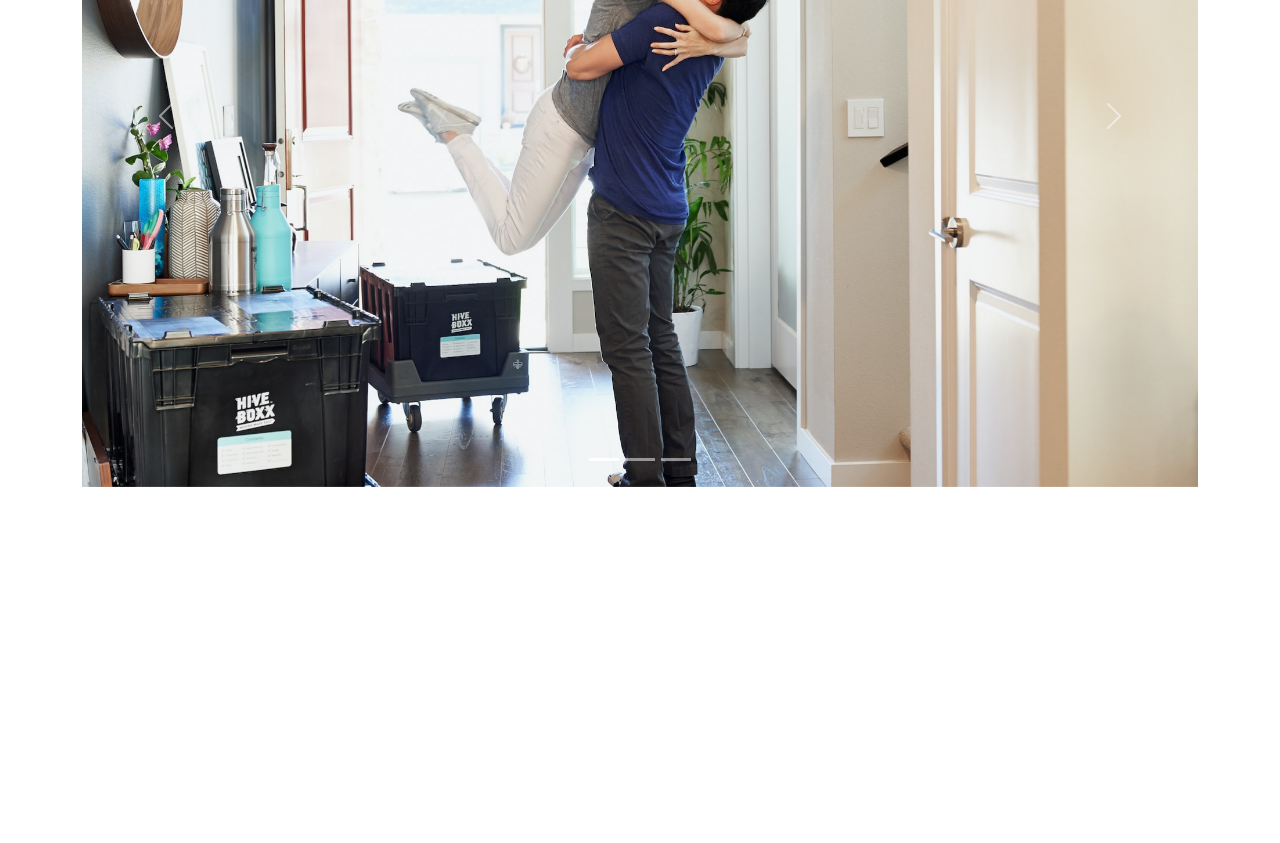
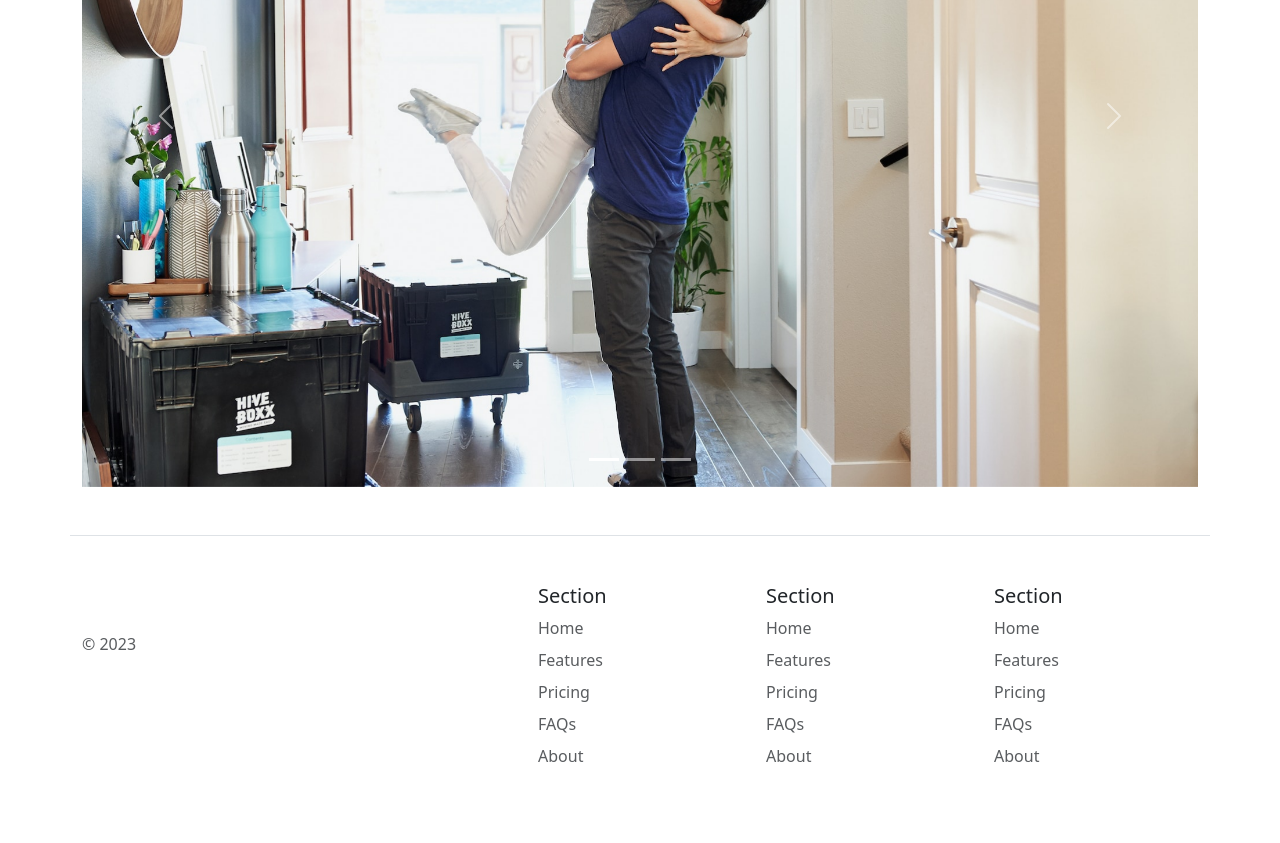
Before and after one commit to otabek7/Bootstrap_Components_Practice, a plain HTML site: page 11.2 Bootstrap Components/index.html in a window 1280 px wide. Shown: the part 1673-2516 px from the top of the page. Before the commit the page ends 2160 px from the top, so only its background shows below. Drawn offline with nearby package versions, Linux system fonts and the light colour scheme.

Commit message:
added a footer  component

```diff
--- a/11.2 Bootstrap Components/index.html
+++ b/11.2 Bootstrap Components/index.html
@@ -236,6 +236,54 @@
       </div>
     </div>
 
+    <div class="container">
+      <footer class="row row-cols-1 row-cols-sm-2 row-cols-md-5 py-5 my-5 border-top">
+        <div class="col mb-3">
+          <a href="/" class="d-flex align-items-center mb-3 link-body-emphasis text-decoration-none">
+            <svg class="bi me-2" width="40" height="32"><use xlink:href="#bootstrap"></use></svg>
+          </a>
+          <p class="text-body-secondary">© 2023</p>
+        </div>
+
+        <div class="col mb-3">
+
+        </div>
+
+        <div class="col mb-3">
+          <h5>Section</h5>
+          <ul class="nav flex-column">
+            <li class="nav-item mb-2"><a href="#" class="nav-link p-0 text-body-secondary">Home</a></li>
+            <li class="nav-item mb-2"><a href="#" class="nav-link p-0 text-body-secondary">Features</a></li>
+            <li class="nav-item mb-2"><a href="#" class="nav-link p-0 text-body-secondary">Pricing</a></li>
+            <li class="nav-item mb-2"><a href="#" class="nav-link p-0 text-body-secondary">FAQs</a></li>
+            <li class="nav-item mb-2"><a href="#" class="nav-link p-0 text-body-secondary">About</a></li>
+          </ul>
+        </div>
+
+        <div class="col mb-3">
+          <h5>Section</h5>
+          <ul class="nav flex-column">
+            <li class="nav-item mb-2"><a href="#" class="nav-link p-0 text-body-secondary">Home</a></li>
+            <li class="nav-item mb-2"><a href="#" class="nav-link p-0 text-body-secondary">Features</a></li>
+            <li class="nav-item mb-2"><a href="#" class="nav-link p-0 text-body-secondary">Pricing</a></li>
+            <li class="nav-item mb-2"><a href="#" class="nav-link p-0 text-body-secondary">FAQs</a></li>
+            <li class="nav-item mb-2"><a href="#" class="nav-link p-0 text-body-secondary">About</a></li>
+          </ul>
+        </div>
+
+        <div class="col mb-3">
+          <h5>Section</h5>
+          <ul class="nav flex-column">
+            <li class="nav-item mb-2"><a href="#" class="nav-link p-0 text-body-secondary">Home</a></li>
+            <li class="nav-item mb-2"><a href="#" class="nav-link p-0 text-body-secondary">Features</a></li>
+            <li class="nav-item mb-2"><a href="#" class="nav-link p-0 text-body-secondary">Pricing</a></li>
+            <li class="nav-item mb-2"><a href="#" class="nav-link p-0 text-body-secondary">FAQs</a></li>
+            <li class="nav-item mb-2"><a href="#" class="nav-link p-0 text-body-secondary">About</a></li>
+          </ul>
+        </div>
+      </footer>
+    </div>
+
     <script
       src="https://cdn.jsdelivr.net/npm/bootstrap@5.3.0/dist/js/bootstrap.bundle.min.js"
       integrity="sha384-geWF76RCwLtnZ8qwWowPQNguL3RmwHVBC9FhGdlKrxdiJJigb/j/68SIy3Te4Bkz"
```
